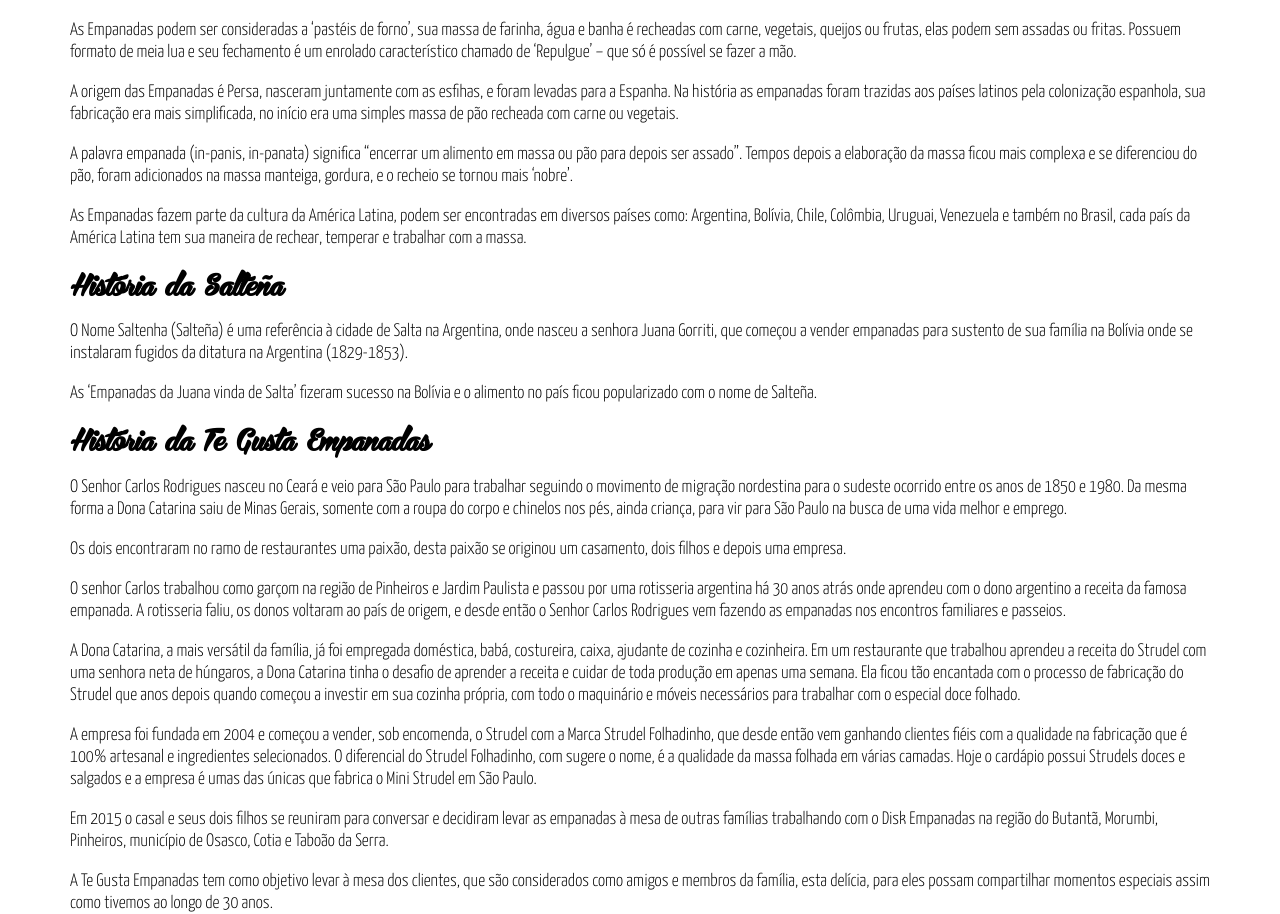
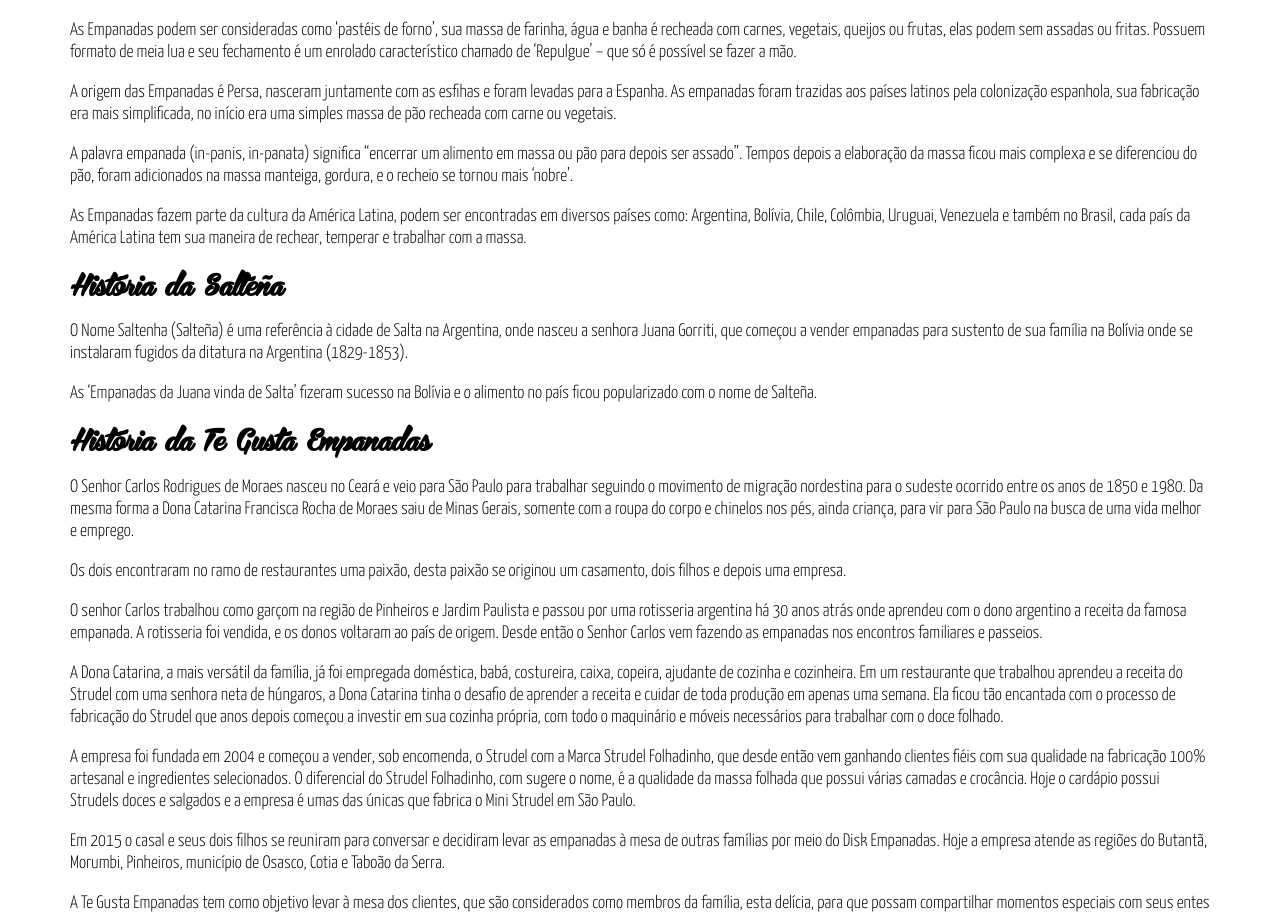
Before and after one commit to wbruno-sites/tegusta, a website: page views/historia.html in a window 1280 px wide. Shown: the part 400-1314 px from the top of the page. Drawn offline with nearby package versions, Linux system fonts and the light colour scheme; files that its build step writes are made by us from their sources; no server answers; files whose address does not match are found by name.

Commit message:
fix: typo at history page

```diff
--- a/views/historia.html
+++ b/views/historia.html
@@ -4,9 +4,10 @@
   <article id="main" class="content">
 
     <h1>História das Empanadas </h1>
-    <p>As Empanadas podem ser consideradas a ‘pastéis de forno’, sua massa de farinha, água e banha é recheadas com carne, vegetais, queijos ou frutas, elas podem sem assadas ou fritas. Possuem formato de meia lua e seu fechamento é um enrolado característico chamado de ‘Repulgue’ – que só é possível se fazer a mão.</p>
 
-    <p>A origem das Empanadas é Persa, nasceram juntamente com as esfihas, e foram levadas para a Espanha. Na história as empanadas foram trazidas aos países latinos pela colonização espanhola, sua fabricação era mais simplificada, no início era uma simples massa de pão recheada com carne ou vegetais.</p>
+    <p>As Empanadas podem ser consideradas como ‘pastéis de forno’, sua massa de farinha, água e banha é recheada com carnes, vegetais, queijos ou frutas, elas podem sem assadas ou fritas. Possuem formato de meia lua e seu fechamento é um enrolado característico chamado de ‘Repulgue’ – que só é possível se fazer a mão.</p>
+
+    <p>A origem das Empanadas é Persa, nasceram juntamente com as esfihas e foram levadas para a Espanha. As empanadas foram trazidas aos países latinos pela colonização espanhola, sua fabricação era mais simplificada, no início era uma simples massa de pão recheada com carne ou vegetais.</p>
 
     <p>A palavra empanada (in-panis, in-panata) significa “encerrar um alimento em massa ou pão para depois ser assado”. Tempos depois a elaboração da massa ficou mais complexa e se diferenciou do pão, foram adicionados na massa manteiga, gordura, e o recheio se tornou mais ‘nobre’.</p>
 
@@ -14,22 +15,24 @@
 
     <h2>História da Salteña</h2>
     <p>O Nome Saltenha (Salteña) é uma referência à cidade de Salta na Argentina, onde nasceu a senhora Juana Gorriti, que começou a vender empanadas para sustento de sua família na Bolívia onde se instalaram fugidos da ditatura na Argentina (1829-1853).</p>
+
     <p>As ‘Empanadas da Juana vinda de Salta’ fizeram sucesso na Bolívia e o alimento no país ficou popularizado com o nome de Salteña.</p>
 
     <h2>História da Te Gusta Empanadas</h2>
-    <p>O Senhor Carlos Rodrigues nasceu no Ceará e veio para São Paulo para trabalhar seguindo o movimento de migração nordestina para o sudeste ocorrido entre os anos de 1850 e 1980. Da mesma forma a Dona Catarina saiu de Minas Gerais, somente com a roupa do corpo e chinelos nos pés, ainda criança, para vir para São Paulo na busca de uma vida melhor e emprego.</p>
+    <p>O Senhor Carlos Rodrigues de Moraes nasceu no Ceará e veio para São Paulo para trabalhar seguindo o movimento de migração nordestina para o sudeste ocorrido entre os anos de 1850 e 1980. Da mesma forma a Dona Catarina Francisca Rocha de Moraes saiu de Minas Gerais, somente com a roupa do corpo e chinelos nos pés, ainda criança, para vir para São Paulo na busca de uma vida melhor e emprego.</p>
 
     <p>Os dois encontraram no ramo de restaurantes uma paixão, desta paixão se originou um casamento, dois filhos e depois uma empresa. </p>
 
-    <p>O senhor Carlos trabalhou como garçom na região de Pinheiros e Jardim Paulista e passou por uma rotisseria argentina há 30 anos atrás onde aprendeu com o dono argentino a receita da famosa empanada. A rotisseria faliu, os donos voltaram ao país de origem, e desde então o Senhor Carlos Rodrigues vem fazendo as empanadas nos encontros familiares e passeios.</p>
+    <p>O senhor Carlos trabalhou como garçom na região de Pinheiros e Jardim Paulista e passou por uma rotisseria argentina há 30 anos atrás onde aprendeu com o dono argentino a receita da famosa empanada. A rotisseria foi vendida, e os donos voltaram ao país de origem. Desde então o Senhor Carlos vem fazendo as empanadas nos encontros familiares e passeios.</p>
 
-    <p>A Dona Catarina, a mais versátil da família, já foi empregada doméstica, babá, costureira, caixa, ajudante de cozinha e cozinheira. Em um restaurante que trabalhou aprendeu a receita do Strudel com uma senhora neta de húngaros, a Dona Catarina tinha o desafio de aprender a receita e cuidar de toda produção em apenas uma semana. Ela ficou tão encantada com o processo de fabricação do Strudel que anos depois quando começou a investir em sua cozinha própria, com todo o maquinário e móveis necessários para trabalhar com o especial doce folhado.</p>
+    <p>A Dona Catarina, a mais versátil da família, já foi empregada doméstica, babá, costureira, caixa, copeira, ajudante de cozinha e cozinheira. Em um restaurante que trabalhou aprendeu a receita do Strudel com uma senhora neta de húngaros, a Dona Catarina tinha o desafio de aprender a receita e cuidar de toda produção em apenas uma semana. Ela ficou tão encantada com o processo de fabricação do Strudel que anos depois começou a investir em sua cozinha própria, com todo o maquinário e móveis necessários para trabalhar com o doce folhado.</p>
 
-    <p>A empresa foi fundada em 2004 e começou a vender, sob encomenda, o Strudel com a Marca Strudel Folhadinho, que desde então vem ganhando clientes fiéis com a qualidade na fabricação que é 100% artesanal e ingredientes selecionados. O diferencial do Strudel Folhadinho, com sugere o nome, é a qualidade da massa folhada em várias camadas. Hoje o cardápio possui Strudels doces e salgados e a empresa é umas das únicas que fabrica o Mini Strudel em São Paulo.</p>
+    <p>A empresa foi fundada em 2004 e começou a vender, sob encomenda, o Strudel com a Marca Strudel Folhadinho, que desde então vem ganhando clientes fiéis com sua qualidade na fabricação 100% artesanal e ingredientes selecionados. O diferencial do Strudel Folhadinho, com sugere o nome, é a qualidade da massa folhada que possui várias camadas e crocância. Hoje o cardápio possui Strudels doces e salgados e a empresa é umas das únicas que fabrica o Mini Strudel em São Paulo.</p>
 
-    <p>Em 2015 o casal e seus dois filhos se reuniram para conversar e decidiram levar as empanadas à mesa de outras famílias trabalhando com o Disk Empanadas na região do Butantã, Morumbi, Pinheiros, município de Osasco, Cotia e Taboão da Serra.</p>
+    <p>Em 2015 o casal e seus dois filhos se reuniram para conversar e decidiram levar as empanadas à mesa de outras famílias por meio do Disk Empanadas. Hoje a empresa atende as regiões do Butantã, Morumbi, Pinheiros, município de Osasco, Cotia e Taboão da Serra.</p>
 
-    <p>A Te Gusta Empanadas tem como objetivo levar à mesa dos clientes, que são considerados como amigos e membros da família, esta delícia, para eles possam compartilhar momentos especiais assim como tivemos ao longo de 30 anos.</p>
+    <p>A Te Gusta Empanadas tem como objetivo levar à mesa dos clientes, que são considerados como membros da família, esta delícia, para que possam compartilhar momentos especiais com seus entes queridos assim como a família Moraes faz há 30 anos.</p>
+
     <p>Convidamos você a vir visitar nossa cozinha e experimentar estas delícias! </p>
     <p>Faça seu pedido pelo site ou pelo telefone que entregamos na sua casa para que você possa aproveitar junto com sua família e seus amigos.</p>
 
```
